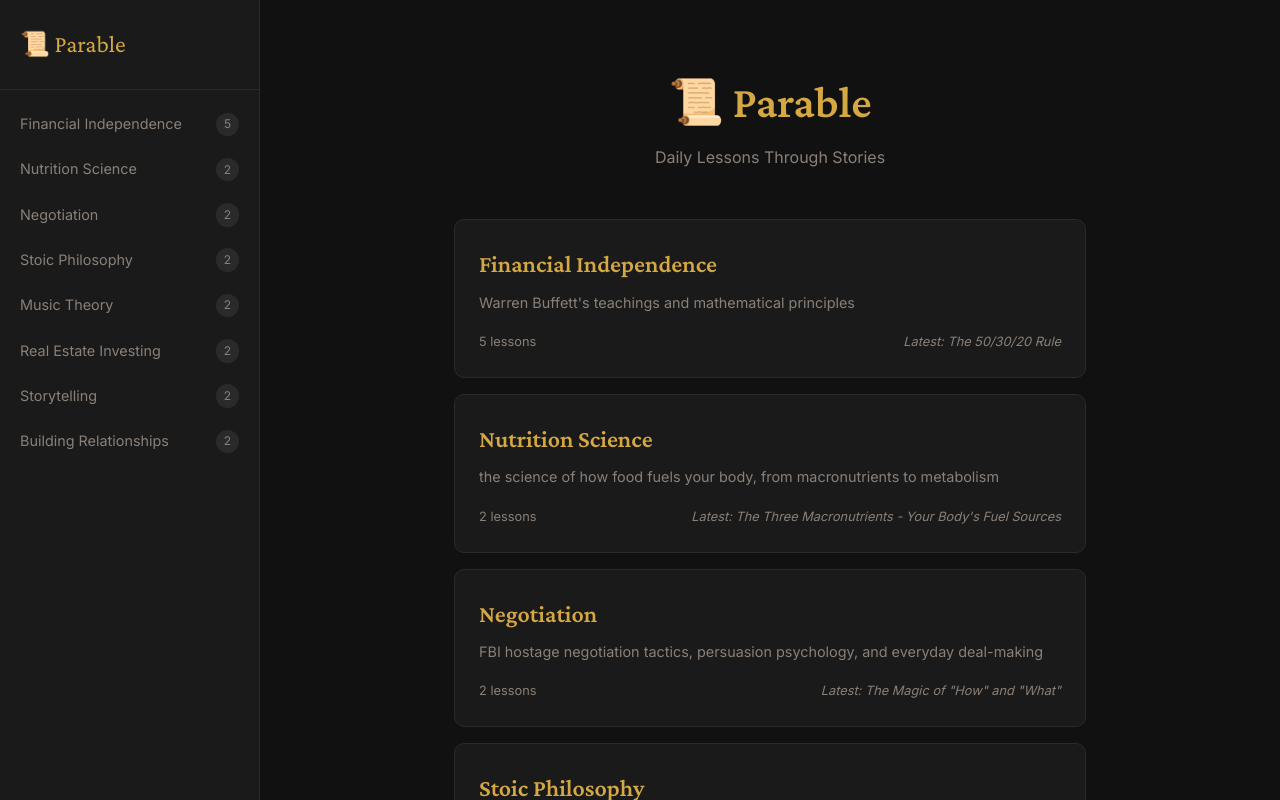
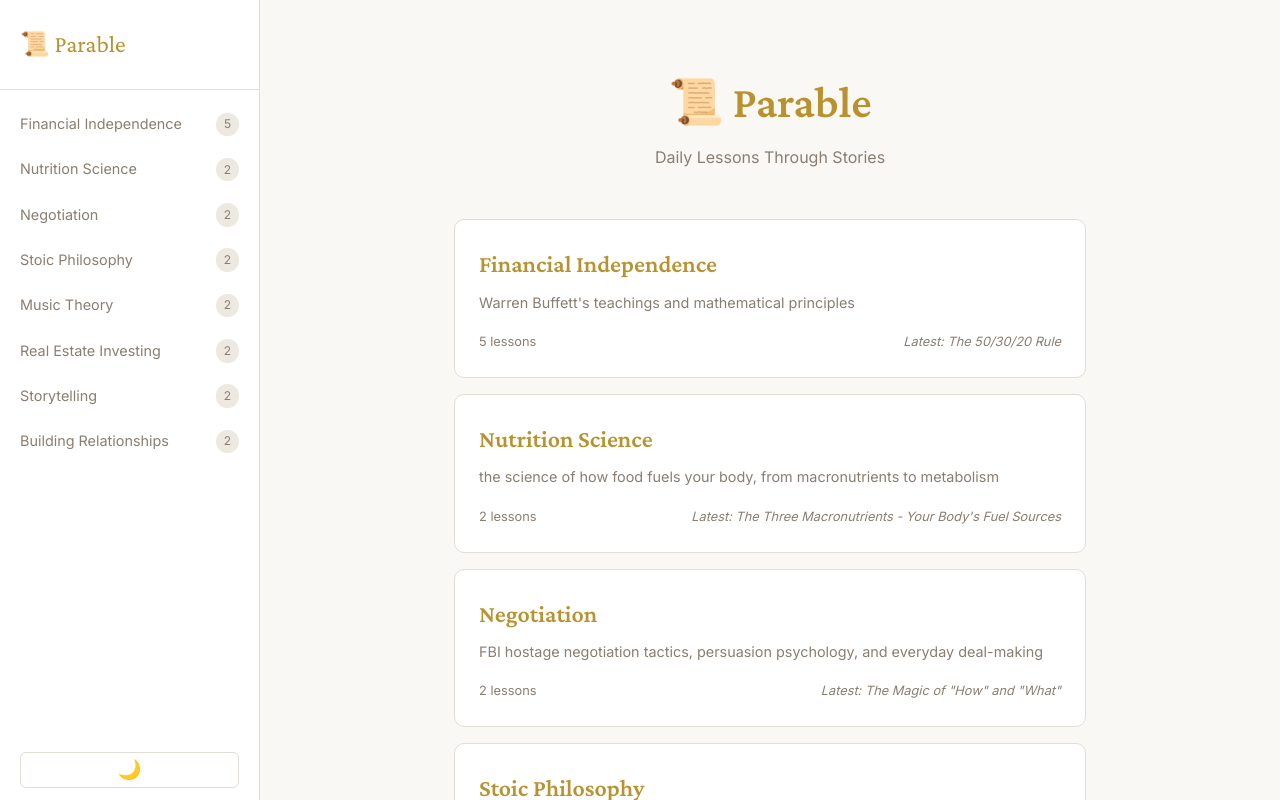
Before and after one commit to camptracker/parable, a React (Vite) app: page /1/lesson/1 in a window 1280 px wide. Shown: the top 800 px of the page. Built offline with nearby package versions, Linux system fonts and the light colour scheme.

Commit message:
Add light/dark theme toggle with localStorage persistence

```diff
--- a/index.html
+++ b/index.html
@@ -1,6 +1,7 @@
 <!doctype html>
-<html lang="en">
+<html lang="en" data-theme="dark">
   <head>
+    <script>document.documentElement.setAttribute('data-theme',localStorage.getItem('parable-theme')||(matchMedia('(prefers-color-scheme:light)').matches?'light':'dark'))</script>
     <meta charset="UTF-8" />
     <link rel="icon" type="image/svg+xml" href="/vite.svg" />
     <meta name="viewport" content="width=device-width, initial-scale=1.0" />
--- a/src/App.tsx
+++ b/src/App.tsx
@@ -1,17 +1,29 @@
 import { HashRouter, Routes, Route } from 'react-router-dom';
-import { useState } from 'react';
+import { useState, useEffect } from 'react';
 import Sidebar from './components/Sidebar';
 import Home from './pages/Home';
 import SeriesPage from './pages/SeriesPage';
 import LessonPage from './pages/LessonPage';
 
+function getInitialTheme(): 'dark' | 'light' {
+  const saved = localStorage.getItem('parable-theme');
+  if (saved === 'light' || saved === 'dark') return saved;
+  return window.matchMedia('(prefers-color-scheme: light)').matches ? 'light' : 'dark';
+}
+
 function App() {
   const [sidebarOpen, setSidebarOpen] = useState(false);
+  const [theme, setTheme] = useState<'dark' | 'light'>(getInitialTheme);
+
+  useEffect(() => {
+    document.documentElement.setAttribute('data-theme', theme);
+    localStorage.setItem('parable-theme', theme);
+  }, [theme]);
 
   return (
     <HashRouter>
       <div className="app-layout">
-        <Sidebar open={sidebarOpen} onClose={() => setSidebarOpen(false)} />
+        <Sidebar open={sidebarOpen} onClose={() => setSidebarOpen(false)} theme={theme} onToggleTheme={() => setTheme(t => t === 'dark' ? 'light' : 'dark')} />
         <div className="main-content">
           <button className="hamburger" onClick={() => setSidebarOpen(true)} aria-label="Open menu">
             ☰
--- a/src/components/Sidebar.tsx
+++ b/src/components/Sidebar.tsx
@@ -4,9 +4,11 @@ import { series } from '../data/lessons';
 interface SidebarProps {
   open: boolean;
   onClose: () => void;
+  theme: 'dark' | 'light';
+  onToggleTheme: () => void;
 }
 
-export default function Sidebar({ open, onClose }: SidebarProps) {
+export default function Sidebar({ open, onClose, theme, onToggleTheme }: SidebarProps) {
   const location = useLocation();
   const currentSeriesId = location.pathname.split('/')[1] || '';
 
@@ -30,6 +32,9 @@ export default function Sidebar({ open, onClose }: SidebarProps) {
             </Link>
           ))}
         </nav>
+        <button className="theme-toggle" onClick={onToggleTheme} title={`Switch to ${theme === 'dark' ? 'light' : 'dark'} mode`}>
+          {theme === 'dark' ? '☀️' : '🌙'}
+        </button>
       </aside>
     </>
   );
--- a/src/index.css
+++ b/src/index.css
@@ -1,15 +1,41 @@
 @import url('https://fonts.googleapis.com/css2?family=Crimson+Pro:ital,wght@0,400;0,600;1,400&family=Inter:wght@400;500;600&display=swap');
 
 :root {
+  --serif: 'Crimson Pro', Georgia, serif;
+  --sans: 'Inter', -apple-system, sans-serif;
+  --sidebar-width: 260px;
+}
+
+[data-theme="dark"] {
   --bg: #111111;
   --surface: #1a1a1a;
+  --surface-hover: #1f1f1f;
+  --border: #2a2a2a;
   --text: #e8e0d4;
+  --text-strong: #f0e6d6;
   --text-muted: #8a8078;
   --gold: #d4a843;
   --gold-dim: #b8922e;
-  --serif: 'Crimson Pro', Georgia, serif;
-  --sans: 'Inter', -apple-system, sans-serif;
-  --sidebar-width: 260px;
+  --gold-bg: rgba(212,168,67,0.12);
+  --gold-bg-hover: rgba(212,168,67,0.08);
+  --overlay: rgba(0,0,0,0.5);
+  --badge-bg: #2a2a2a;
+}
+
+[data-theme="light"] {
+  --bg: #faf8f5;
+  --surface: #ffffff;
+  --surface-hover: #f5f2ed;
+  --border: #e2ddd5;
+  --text: #2c2520;
+  --text-strong: #1a1510;
+  --text-muted: #8a7e72;
+  --gold: #b8922e;
+  --gold-dim: #9a7a24;
+  --gold-bg: rgba(184,146,46,0.1);
+  --gold-bg-hover: rgba(184,146,46,0.06);
+  --overlay: rgba(0,0,0,0.3);
+  --badge-bg: #ede8e0;
 }
 
 * { margin: 0; padding: 0; box-sizing: border-box; }
@@ -28,7 +54,7 @@ body {
 .sidebar {
   width: var(--sidebar-width);
   background: var(--surface);
-  border-right: 1px solid #2a2a2a;
+  border-right: 1px solid var(--border);
   position: fixed;
   top: 0; left: 0; bottom: 0;
   display: flex; flex-direction: column;
@@ -37,7 +63,7 @@ body {
 
 .sidebar-header {
   padding: 1.5rem 1.25rem;
-  border-bottom: 1px solid #2a2a2a;
+  border-bottom: 1px solid var(--border);
 }
 .sidebar-brand {
   font-family: var(--serif);
@@ -53,10 +79,10 @@ body {
   text-decoration: none; color: var(--text-muted);
   font-size: 0.9rem; transition: all 0.15s;
 }
-.sidebar-item:hover { color: var(--text); background: rgba(255,255,255,0.03); }
-.sidebar-item.active { color: var(--gold); background: rgba(212,168,67,0.08); border-right: 2px solid var(--gold); }
+.sidebar-item:hover { color: var(--text); background: var(--surface-hover); }
+.sidebar-item.active { color: var(--gold); background: var(--gold-bg-hover); border-right: 2px solid var(--gold); }
 .sidebar-item-count {
-  font-size: 0.75rem; background: #2a2a2a; padding: 0.1rem 0.5rem;
+  font-size: 0.75rem; background: var(--badge-bg); padding: 0.1rem 0.5rem;
   border-radius: 99px; color: var(--text-muted);
 }
 
@@ -70,7 +96,7 @@ body {
 .hamburger {
   display: none;
   position: fixed; top: 1rem; left: 1rem; z-index: 90;
-  background: var(--surface); border: 1px solid #2a2a2a;
+  background: var(--surface); border: 1px solid var(--border);
   color: var(--gold); font-size: 1.4rem;
   padding: 0.4rem 0.7rem; border-radius: 6px; cursor: pointer;
 }
@@ -87,7 +113,7 @@ body {
   font-size: 0.85rem; margin-bottom: 1.5rem; padding-top: 1rem;
   color: var(--text-muted); flex-wrap: wrap;
 }
-.breadcrumb-sep { color: #555; }
+.breadcrumb-sep { color: var(--text-muted); }
 
 /* Home */
 .home-header { text-align: center; margin-bottom: 3rem; padding-top: 2rem; }
@@ -98,12 +124,12 @@ body {
 .series-grid { display: flex; flex-direction: column; gap: 1rem; }
 .series-card {
   display: block;
-  background: var(--surface); border: 1px solid #2a2a2a;
+  background: var(--surface); border: 1px solid var(--border);
   border-radius: 10px; padding: 1.5rem;
   text-decoration: none; color: var(--text);
   transition: border-color 0.2s, background 0.2s;
 }
-.series-card:hover { border-color: var(--gold-dim); background: #1f1f1f; }
+.series-card:hover { border-color: var(--gold-dim); background: var(--surface-hover); }
 .series-card-name { font-family: var(--serif); font-size: 1.5rem; color: var(--gold); margin-bottom: 0.35rem; }
 .series-card-theme { color: var(--text-muted); font-size: 0.9rem; margin-bottom: 1rem; }
 .series-card-meta {
@@ -116,13 +142,13 @@ body {
 .lesson-list { display: flex; flex-direction: column; gap: 0.75rem; }
 .lesson-card {
   display: flex; align-items: center; gap: 1rem;
-  background: var(--surface); border: 1px solid #2a2a2a;
+  background: var(--surface); border: 1px solid var(--border);
   border-radius: 8px; padding: 1rem 1.25rem;
   text-decoration: none; color: var(--text);
   transition: border-color 0.2s, background 0.2s;
   flex-wrap: wrap;
 }
-.lesson-card:hover { border-color: var(--gold-dim); background: #1f1f1f; }
+.lesson-card:hover { border-color: var(--gold-dim); background: var(--surface-hover); }
 .lesson-card .lesson-day { color: var(--gold); font-weight: 600; min-width: 3.5rem; font-size: 0.85rem; }
 .lesson-card .lesson-title { flex: 1; font-weight: 500; }
 .lesson-card .lesson-date { color: var(--text-muted); font-size: 0.8rem; }
@@ -157,7 +183,7 @@ body {
 .lesson-header { margin-bottom: 2rem; }
 .lesson-day-badge {
   display: inline-block; font-size: 0.75rem; font-weight: 600;
-  color: var(--gold); background: rgba(212,168,67,0.12);
+  color: var(--gold); background: var(--gold-bg);
   padding: 0.25rem 0.75rem; border-radius: 99px; margin-bottom: 0.5rem;
   text-transform: uppercase; letter-spacing: 0.05em;
 }
@@ -167,18 +193,18 @@ body {
 /* Toggle */
 .toggle-container {
   display: flex; gap: 0.5rem; margin-bottom: 2rem;
-  border-bottom: 1px solid #2a2a2a; padding-bottom: 1rem;
+  border-bottom: 1px solid var(--border); padding-bottom: 1rem;
 }
 .toggle-btn {
-  background: none; border: 1px solid #333; color: var(--text-muted);
+  background: none; border: 1px solid var(--border); color: var(--text-muted);
   padding: 0.5rem 1.25rem; border-radius: 6px; cursor: pointer;
   font-size: 0.9rem; transition: all 0.2s;
 }
 .toggle-btn.active {
-  background: rgba(212,168,67,0.12); border-color: var(--gold-dim);
+  background: var(--gold-bg); border-color: var(--gold-dim);
   color: var(--gold);
 }
-.toggle-btn:hover:not(.active) { border-color: #555; color: var(--text); }
+.toggle-btn:hover:not(.active) { border-color: var(--text-muted); color: var(--text); }
 
 /* Content */
 .lesson-content { animation: fadeIn 0.3s ease; }
@@ -188,9 +214,9 @@ body {
 
 .lesson-content h1, .lesson-content h2, .lesson-content h3 { color: var(--gold); margin: 1.5rem 0 0.5rem; }
 .lesson-content p { margin-bottom: 1rem; }
-.lesson-content strong { color: #f0e6d6; }
+.lesson-content strong { color: var(--text-strong); }
 .lesson-content em { color: var(--text-muted); }
-.lesson-content hr { border: none; border-top: 1px solid #2a2a2a; margin: 1.5rem 0; }
+.lesson-content hr { border: none; border-top: 1px solid var(--border); margin: 1.5rem 0; }
 .lesson-content blockquote {
   border-left: 3px solid var(--gold-dim); padding-left: 1rem;
   color: var(--gold); font-style: italic; margin: 1.5rem 0;
@@ -200,8 +226,17 @@ body {
 /* Bottom nav */
 .bottom-nav {
   display: flex; justify-content: space-between; margin-top: 3rem;
-  padding-top: 1.5rem; border-top: 1px solid #2a2a2a;
+  padding-top: 1.5rem; border-top: 1px solid var(--border);
 }
+
+/* Theme toggle */
+.theme-toggle {
+  background: none; border: 1px solid var(--border);
+  color: var(--text-muted); font-size: 1.2rem;
+  padding: 0.35rem 0.6rem; border-radius: 6px; cursor: pointer;
+  transition: all 0.2s; margin: 0.75rem 1.25rem;
+}
+.theme-toggle:hover { color: var(--gold); border-color: var(--gold-dim); }
 
 @keyframes fadeIn { from { opacity: 0; transform: translateY(4px); } to { opacity: 1; transform: translateY(0); } }
 
@@ -214,7 +249,7 @@ body {
   .sidebar.open { transform: translateX(0); }
   .sidebar-overlay {
     display: block; position: fixed; inset: 0;
-    background: rgba(0,0,0,0.5); z-index: 99;
+    background: var(--overlay); z-index: 99;
   }
   .main-content { margin-left: 0; }
   .hamburger { display: block; }
```
Also changed, not shown: PROGRESS.json (+16 -16 lines).
